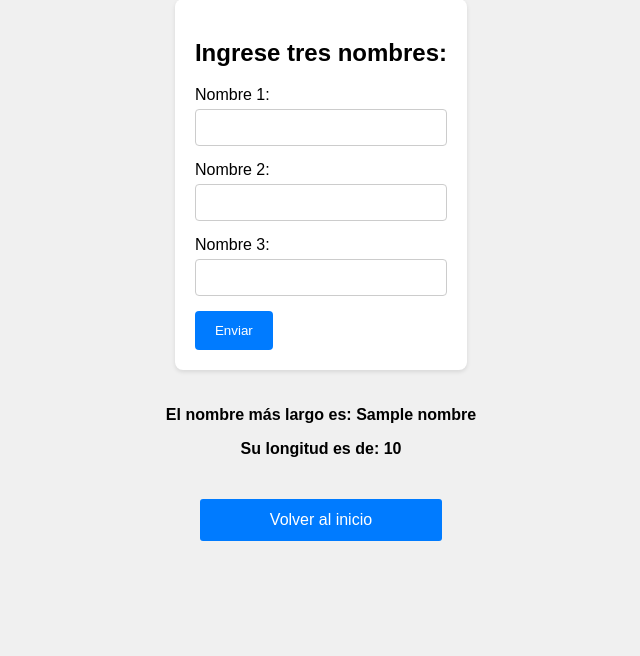
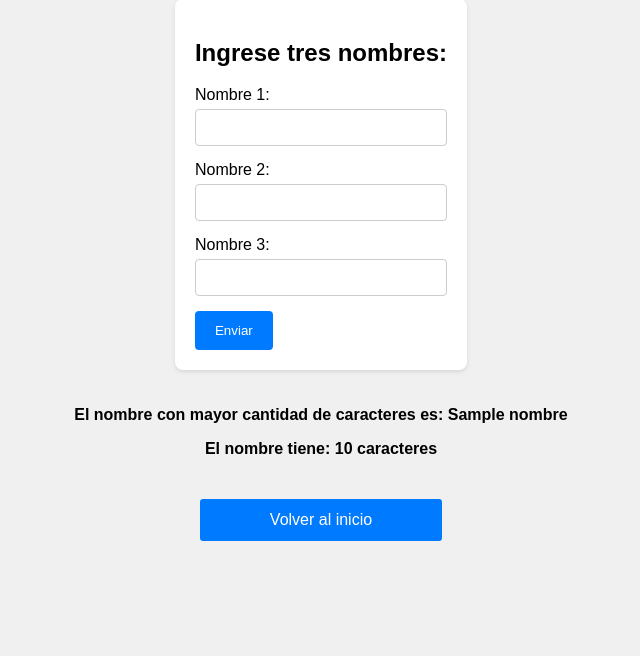
Before and after one commit to Magnet-Sys/PythonFlask, a Flask app: template templates/ejercicio_2.html in a window 1280 px wide. Shown: the part 138-794 px from the top of the page, without its empty margins (319-959 px from the left). Run offline with Flask 3, Linux system fonts and the light colour scheme; the template is opened without the code that fills it: most values are stand-ins (such as "Sample title", 1, 10 or a date in 2020).

Commit message:
Text of the result of exercise 2 is corrected

```diff
--- a/templates/ejercicio_2.html
+++ b/templates/ejercicio_2.html
@@ -87,8 +87,8 @@
     </form>
     <div class="resultado">
     {% if nombre is not none or longitud is not none %}
-        <p>El nombre más largo es: {{ nombre }}</p>
-        <p>Su longitud es de: {{ longitud }}</p>
+        <p>El nombre con mayor cantidad de caracteres es: {{ nombre }}</p>
+        <p>El nombre tiene: {{ longitud }} caracteres</p>
     {% endif %}
     </div>
     <a href="{{ url_for('index') }}" class="volver-btn">Volver al inicio</a>
```
